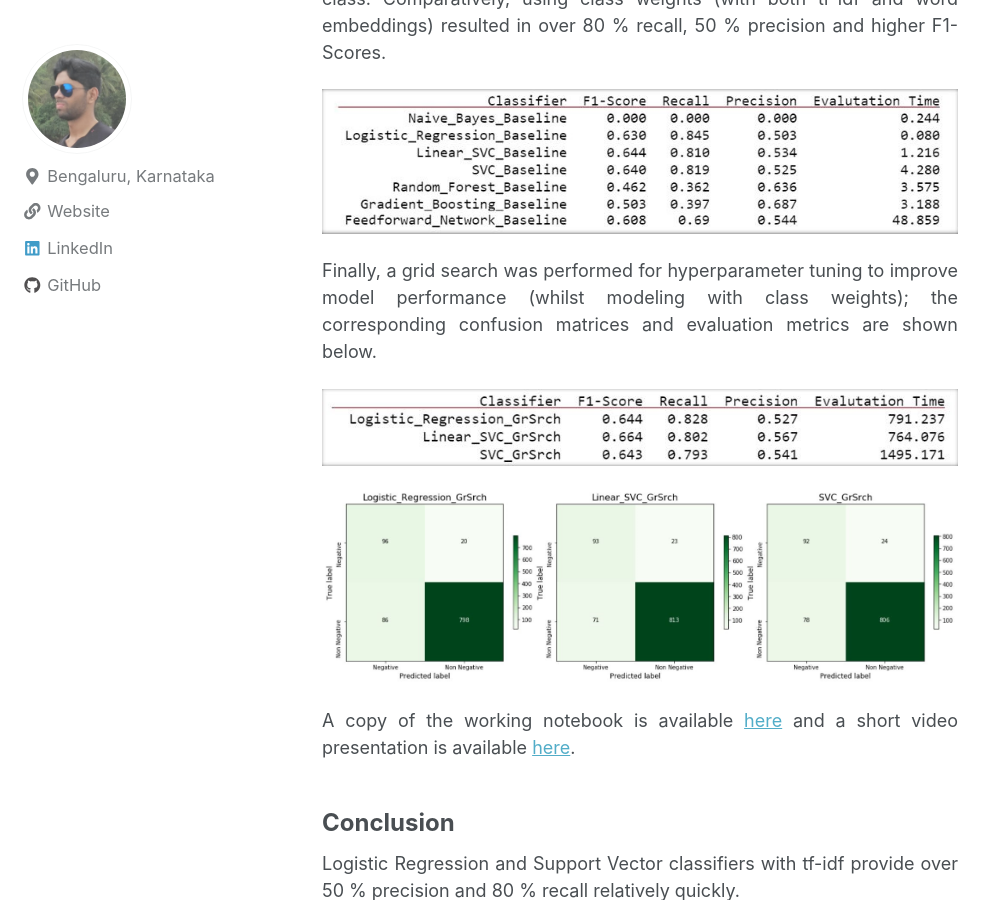
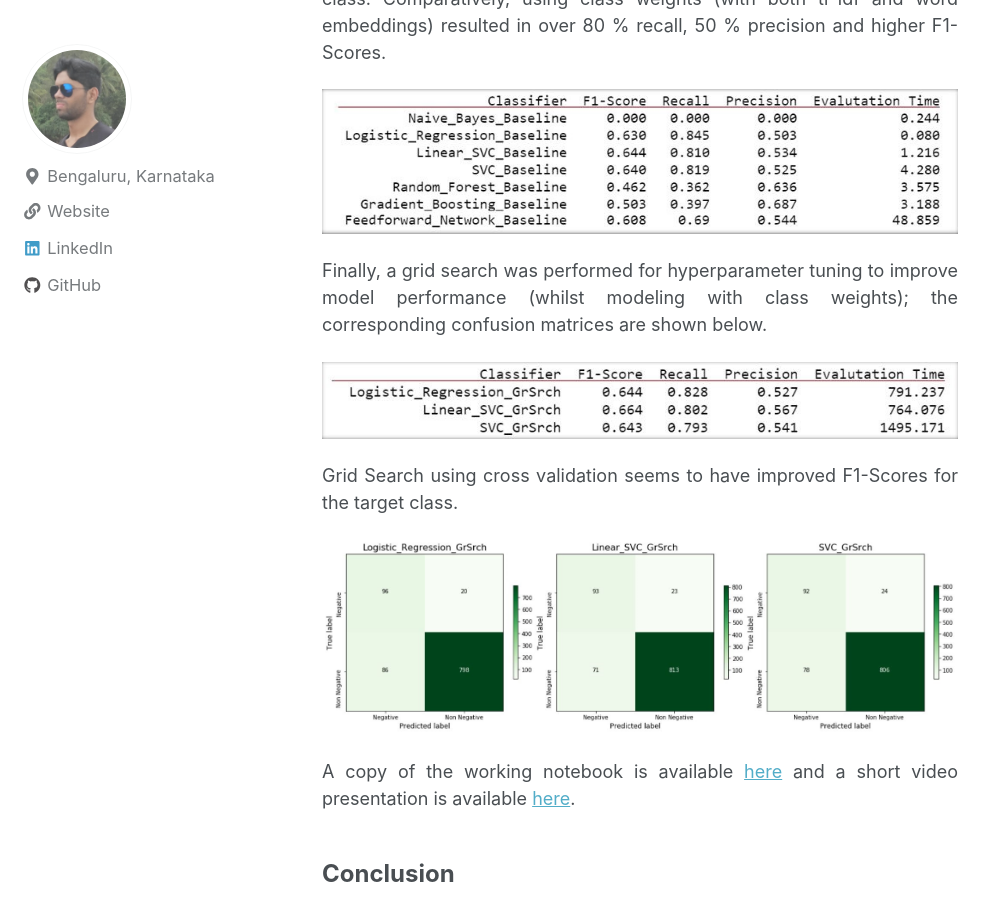
Before and after one commit to gopalrahulrg/gopalrahulrg.github.io, a Jekyll site: the page built from _posts/2020-04-11-cjcr.md, in a window 1280 px wide and 900 px high, scrolled down 3007 px. Shown: the whole window, without its empty margins (0-997 px from the left). Built offline with Jekyll 4.4.1, drawn with Linux system fonts in a browser that asks for light colours; nearby versions of some CDN libraries.

Commit message:
Update 2020-04-11-cjcr.md

```diff
--- a/_posts/2020-04-11-cjcr.md
+++ b/_posts/2020-04-11-cjcr.md
@@ -64,11 +64,13 @@ mathjax: true
 
 <p></p>
 
-<div style="text-align: justify"><p>Finally, a grid search was performed for hyperparameter tuning to improve model performance (whilst modeling with class weights); the corresponding confusion matrices and evaluation metrics are shown below.</p>
+<div style="text-align: justify"><p>Finally, a grid search was performed for hyperparameter tuning to improve model performance (whilst modeling with class weights); the corresponding confusion matrices are shown below.</p>
 
 <div style="text-align: center"><img src="{{ site.url }}{{ site.baseurl }}/assets/images/cjcr/cjcr_5.jpg">
 
 <p></p>
+
+<div style="text-align: justify"><p>Grid Search using cross validation seems to have improved F1-Scores for the target class.</p>
 
 <div style="text-align: center"><img src="{{ site.url }}{{ site.baseurl }}/assets/images/cjcr/cjcr_6.jpg">
 
```
